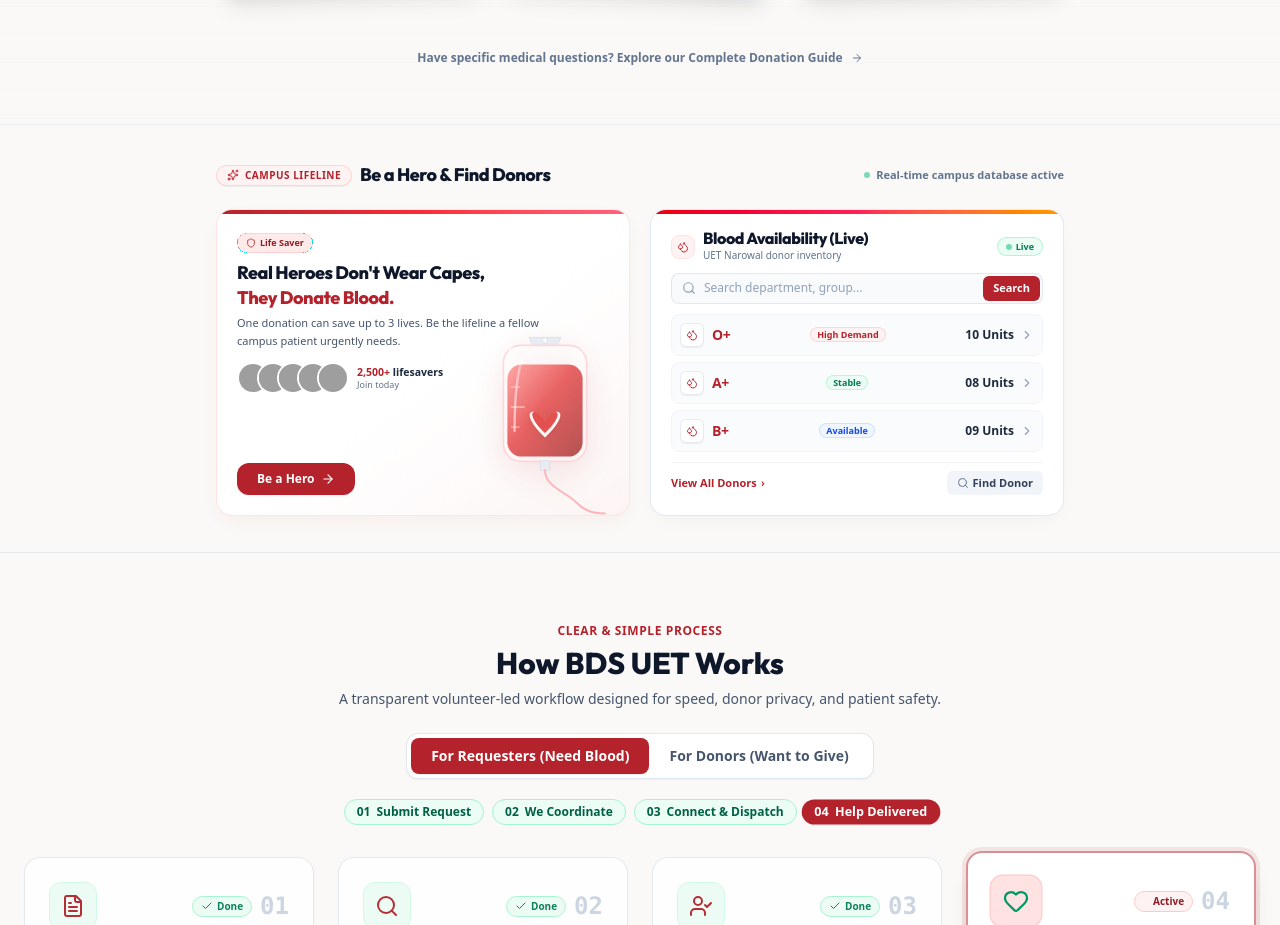
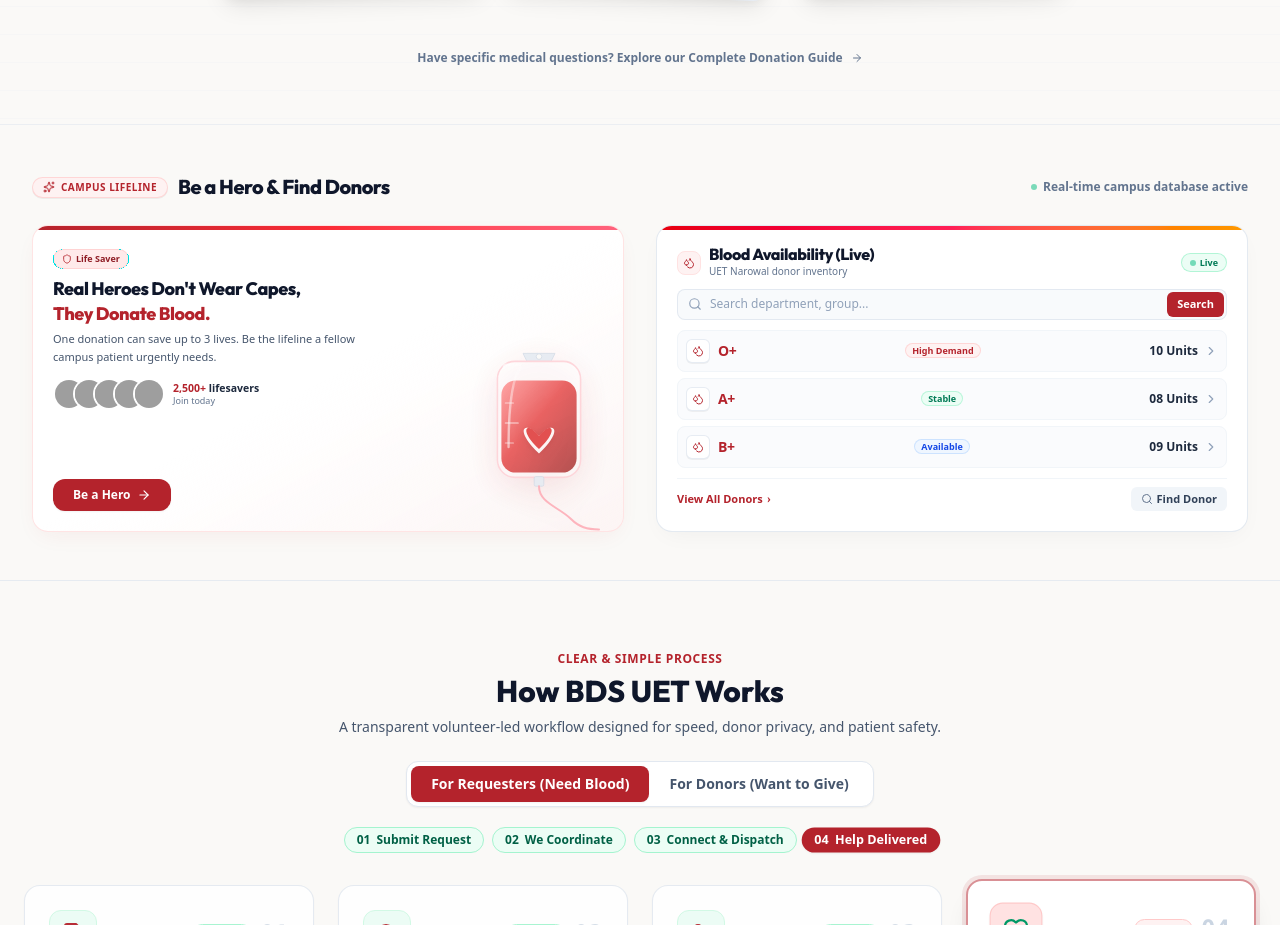
Before and after one commit to PakeezaAsghar1/BDS, a React (Vite) app: page / in a window 1280 px wide. Shown: the part 1532-2457 px from the top of the page. Built offline with nearby package versions, Linux system fonts and the light colour scheme; no server answers; grey boxes are pictures that could not be loaded; a web font is replaced by a local one.

Commit message:
style: update hero section layout and spacing
Increase padding, container width, and font sizes to improve visual hierarchy and readability on larger screens.

```diff
--- a/src/components/home/HeroSearchSection.tsx
+++ b/src/components/home/HeroSearchSection.tsx
@@ -61,31 +61,31 @@
 
   return (
     <section
-      className="py-7 sm:py-9 bg-[#FAF9F7] border-b border-slate-200/80 relative overflow-hidden select-none"
+      className="py-8 sm:py-12 bg-[#FAF9F7] border-b border-slate-200/80 relative overflow-hidden select-none"
       id="be-a-hero-search-donor-section"
     >
-      <div className="max-w-4xl mx-auto px-3 xs:px-4 sm:px-6 relative z-10">
+      <div className="max-w-7xl mx-auto px-4 sm:px-6 lg:px-8 relative z-10">
 
         {/* Section Mini Intro / Eyebrow (Compact) */}
-        <div className="flex flex-col sm:flex-row sm:items-center justify-between gap-1.5 mb-5">
-          <div className="flex items-center gap-2">
+        <div className="flex flex-col sm:flex-row sm:items-center justify-between gap-2 mb-6">
+          <div className="flex items-center gap-2.5">
             <div className="inline-flex items-center gap-1.5 px-2.5 py-0.5 rounded-full bg-red-50 border border-red-200/70 text-[#B4232C] text-[10px] font-bold uppercase tracking-wider shadow-2xs">
               <Sparkles className="w-3 h-3 text-[#B4232C]" />
               <span>Campus Lifeline</span>
             </div>
-            <h2 className="text-base sm:text-lg font-black text-slate-900 tracking-tight">
+            <h2 className="text-lg sm:text-xl font-black text-slate-900 tracking-tight">
               Be a Hero & Find Donors
             </h2>
           </div>
 
-          <div className="flex items-center gap-1.5 text-[10px] sm:text-[11px] font-semibold text-slate-500">
+          <div className="flex items-center gap-1.5 text-xs font-semibold text-slate-500">
             <span className="w-1.5 h-1.5 rounded-full bg-emerald-500 animate-pulse" />
             <span>Real-time campus database active</span>
           </div>
         </div>
 
-        {/* 2-Column Grid: Both Cards Kept Smaller and Compact */}
-        <div className="grid grid-cols-1 md:grid-cols-2 gap-4 sm:gap-5 items-stretch">
+        {/* 2-Column Grid: Spanning Full Width of the Website Container */}
+        <div className="grid grid-cols-1 lg:grid-cols-2 gap-6 lg:gap-8 items-stretch">
 
           {/* ======================================================== */}
           {/* CARD 1: BE A HERO (Compact)                             */}
```
